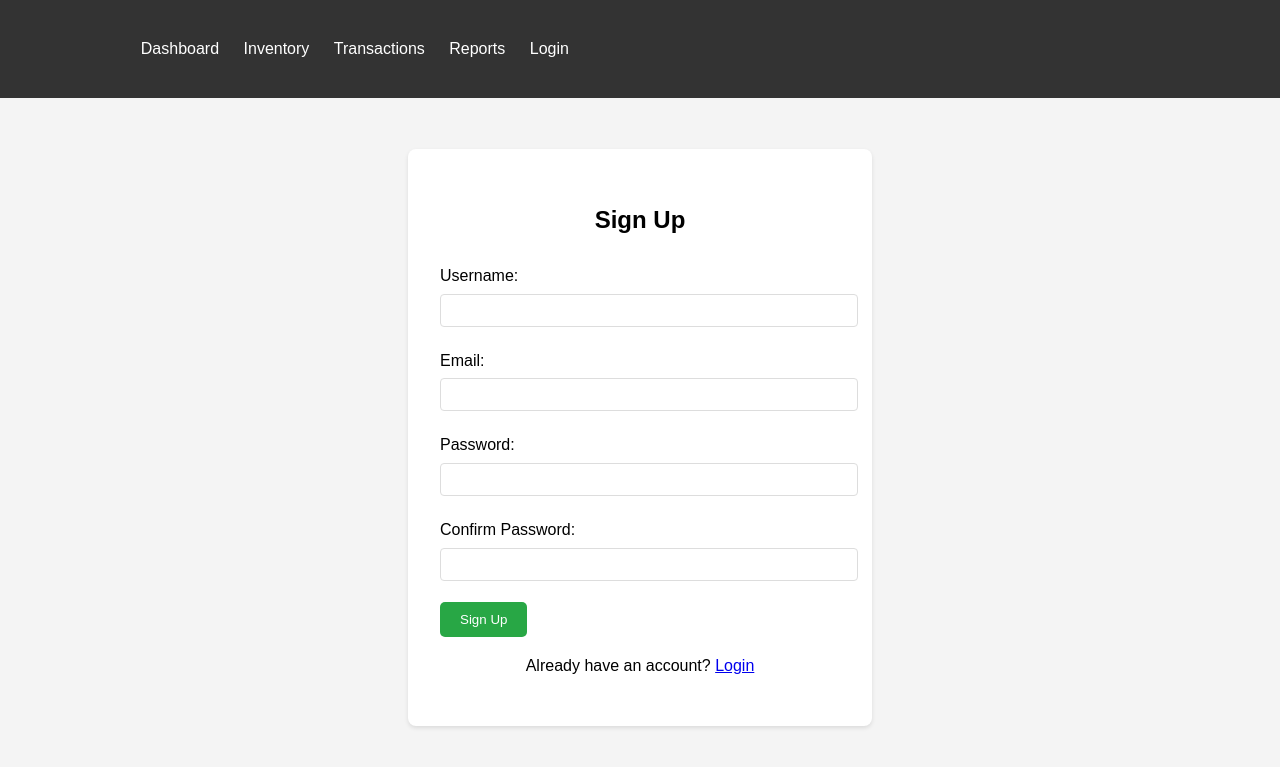
After one commit to naoufal-emsi/inventory_management, a Django app: page /accounts/signup/ in a window 1280 px wide. The commit adds this page. Shown: the top 767 px of the page. Run offline with Django 5.2, Linux system fonts and the light colour scheme.

Commit message:
Add Authentication Templates and Enhanced Styling

```diff
--- a/inventory_web/SrockMaster/static/css/style.css
+++ b/inventory_web/SrockMaster/static/css/style.css
@@ -24,6 +24,7 @@ body {
 .navbar ul {
     padding: 0;
     list-style: none;
+    margin: 0;
 }
 
 .navbar ul li {
@@ -55,6 +56,7 @@ body {
     border-collapse: collapse;
     margin: 20px 0;
     background: #fff;
+    box-shadow: 0 1px 3px rgba(0,0,0,0.2);
 }
 
 .table th, .table td {
@@ -68,6 +70,10 @@ body {
     color: #fff;
 }
 
+.table tr:hover {
+    background: #f5f5f5;
+}
+
 /* Buttons */
 .btn {
     display: inline-block;
@@ -78,6 +84,7 @@ body {
     border-radius: 5px;
     cursor: pointer;
     text-decoration: none;
+    transition: background 0.3s ease;
 }
 
 .btn:hover {
@@ -91,3 +98,101 @@ body {
 .btn-success {
     background: #28a745;
 }
+
+/* Authentication */
+.auth-container {
+    display: flex;
+    justify-content: center;
+    align-items: center;
+    min-height: 80vh;
+}
+
+.auth-box {
+    background: white;
+    padding: 2rem;
+    border-radius: 8px;
+    box-shadow: 0 2px 4px rgba(0,0,0,0.1);
+    width: 100%;
+    max-width: 400px;
+}
+
+.auth-box h2 {
+    text-align: center;
+    margin-bottom: 1.5rem;
+}
+
+.auth-links {
+    text-align: center;
+    margin-top: 1rem;
+}
+
+/* Dashboard */
+.dashboard-stats {
+    display: grid;
+    grid-template-columns: repeat(auto-fit, minmax(250px, 1fr));
+    gap: 20px;
+    margin-bottom: 2rem;
+}
+
+.stat-card {
+    background: white;
+    padding: 1.5rem;
+    border-radius: 8px;
+    box-shadow: 0 1px 3px rgba(0,0,0,0.2);
+    text-align: center;
+}
+
+.stat-card h3 {
+    margin: 0;
+    color: #666;
+}
+
+.stat-card p {
+    margin: 10px 0 0;
+    font-size: 2rem;
+    font-weight: bold;
+}
+
+/* Alerts */
+.alert {
+    padding: 1rem;
+    margin-bottom: 1rem;
+    border-radius: 4px;
+}
+
+.alert-success {
+    background: #d4edda;
+    color: #155724;
+}
+
+.alert-danger {
+    background: #f8d7da;
+    color: #721c24;
+}
+
+/* Search box */
+.search-box {
+    margin-bottom: 1rem;
+}
+
+.search-box input {
+    width: 100%;
+    padding: 10px;
+    border: 1px solid #ddd;
+    border-radius: 4px;
+}
+
+/* Transaction forms */
+.transaction-forms {
+    display: grid;
+    grid-template-columns: repeat(auto-fit, minmax(300px, 1fr));
+    gap: 20px;
+    margin-bottom: 2rem;
+}
+
+.form-section {
+    background: white;
+    padding: 1.5rem;
+    border-radius: 8px;
+    box-shadow: 0 1px 3px rgba(0,0,0,0.2);
+}
--- /dev/null
+++ b/inventory_web/SrockMaster/templates/signup.html
@@ -0,0 +1,34 @@
+{% extends 'base.html' %}
+
+{% block title %}Sign Up - Inventory Management{% endblock %}
+
+{% block content %}
+<div class="auth-container">
+    <div class="auth-box">
+        <h2>Sign Up</h2>
+        <form method="POST" action="{% url 'signup' %}">
+            {% csrf_token %}
+            <div class="form-group">
+                <label for="username">Username:</label>
+                <input type="text" id="username" name="username" class="form-control" required>
+            </div>
+            <div class="form-group">
+                <label for="email">Email:</label>
+                <input type="email" id="email" name="email" class="form-control" required>
+            </div>
+            <div class="form-group">
+                <label for="password1">Password:</label>
+                <input type="password" id="password1" name="password1" class="form-control" required>
+            </div>
+            <div class="form-group">
+                <label for="password2">Confirm Password:</label>
+                <input type="password" id="password2" name="password2" class="form-control" required>
+            </div>
+            <button type="submit" class="btn btn-success">Sign Up</button>
+        </form>
+        <p class="auth-links">
+            Already have an account? <a href="{% url 'login' %}">Login</a>
+        </p>
+    </div>
+</div>
+{% endblock %}
--- a/inventory_web/SrockMaster/urls.py
+++ b/inventory_web/SrockMaster/urls.py
@@ -13,4 +13,5 @@ urlpatterns = [
     path('transaction/purchase/', views.record_purchase, name='record_purchase'),
     path('accounts/login/', views.login_view, name='login'),
     path('accounts/logout/', views.logout_view, name='logout'),
+    path('accounts/signup/', views.signup_view, name='signup'),
 ]
--- a/inventory_web/SrockMaster/views.py
+++ b/inventory_web/SrockMaster/views.py
@@ -1,6 +1,7 @@
 from django.shortcuts import render, redirect, get_object_or_404
 from django.contrib.auth import login, logout, authenticate
 from django.contrib.auth.decorators import login_required
+from django.contrib.auth.forms import UserCreationForm
 from django.contrib import messages
 from .models import Produit, Transaction
 from .services.inventory_manager import InventoryManager
@@ -10,6 +11,36 @@ import calendar
 
 inventory_manager = InventoryManager()
 report_manager = Manager()
+
+def signup_view(request):
+    if request.method == 'POST':
+        form = UserCreationForm(request.POST)
+        if form.is_valid():
+            user = form.save()
+            login(request, user)
+            messages.success(request, 'Account created successfully!')
+            return redirect('dashboard')
+        else:
+            for error in form.errors.values():
+                messages.error(request, error)
+    return render(request, 'signup.html')
+
+def login_view(request):
+    if request.method == 'POST':
+        username = request.POST['username']
+        password = request.POST['password']
+        user = authenticate(request, username=username, password=password)
+        if user is not None:
+            login(request, user)
+            return redirect('dashboard')
+        else:
+            messages.error(request, 'Invalid credentials')
+    return render(request, 'login.html')
+
+@login_required
+def logout_view(request):
+    logout(request)
+    return redirect('login')
 
 @login_required
 def dashboard(request):
@@ -142,20 +173,3 @@ def reports(request):
         'selected_year': selected_year,
     }
     return render(request, 'reports.html', context)
-
-def login_view(request):
-    if request.method == 'POST':
-        username = request.POST['username']
-        password = request.POST['password']
-        user = authenticate(request, username=username, password=password)
-        if user is not None:
-            login(request, user)
-            return redirect('dashboard')
-        else:
-            messages.error(request, 'Invalid credentials')
-    return render(request, 'login.html')
-
-@login_required
-def logout_view(request):
-    logout(request)
-    return redirect('login')
```
Also changed, not shown: inventory_web/SrockMaster/templates/login.html (added, +26 -0 lines).
